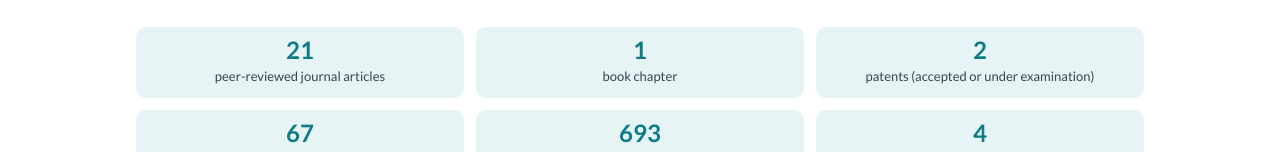
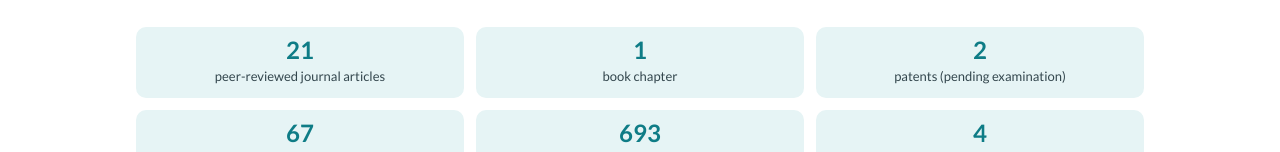
Before and after one commit to vuongdinhtrung/vuongdinhtrung.github.io, a plain HTML site: page index.html in a window 1280 px wide. Shown: the part 761-913 px from the top of the page. Drawn offline with Linux system fonts and the light colour scheme.

Commit message:
Auto-update publications and metrics

```diff
--- a/index.html
+++ b/index.html
@@ -64,7 +64,7 @@
 <section class="stats">
   <div class="stat"><span class="n">21</span><span class="l">peer-reviewed journal articles</span></div>
   <div class="stat"><span class="n">1</span><span class="l">book chapter</span></div>
-  <div class="stat"><span class="n">2</span><span class="l">patents (accepted or under examination)</span></div>
+  <div class="stat"><span class="n">2</span><span class="l">patents (pending examination)</span></div>
   <div class="stat"><span class="n">67</span><span class="l">peer reviews for journals</span></div>
   <div class="stat"><span class="n">693</span><span class="l">citations</span></div>
   <div class="stat"><span class="n">4</span><span class="l">grants contributed to (Co-PI / member) &middot; total USD 457K</span></div>
```
